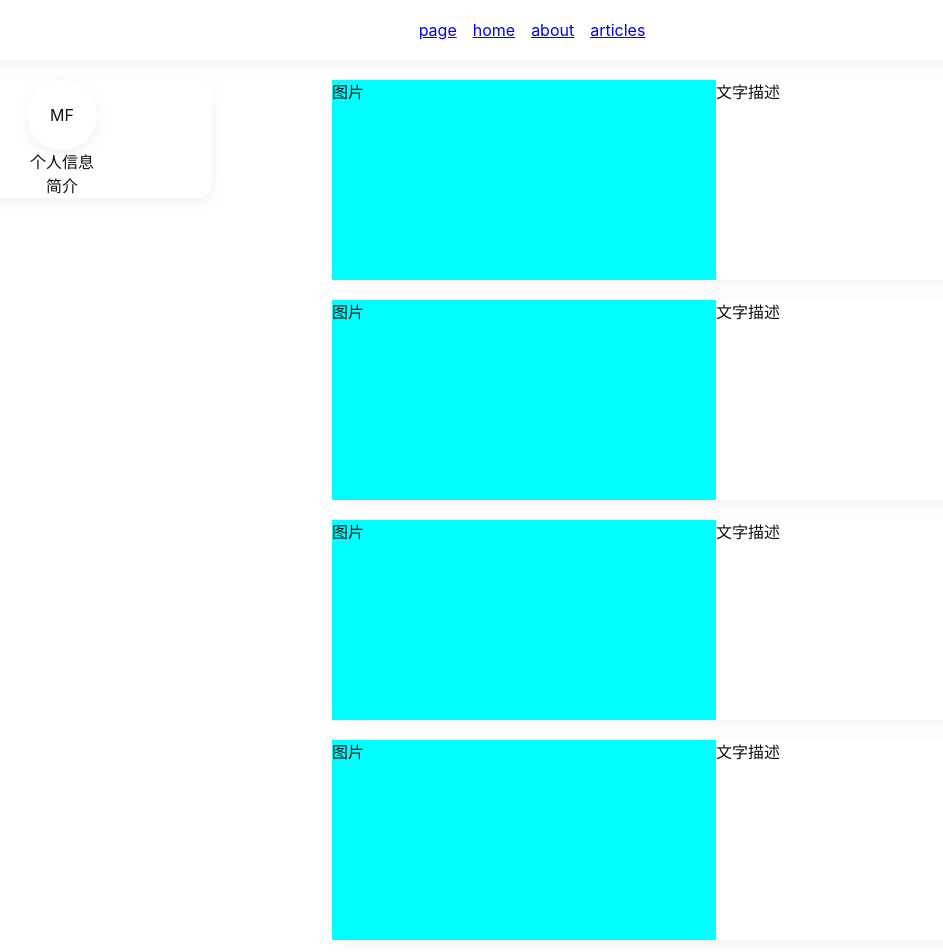
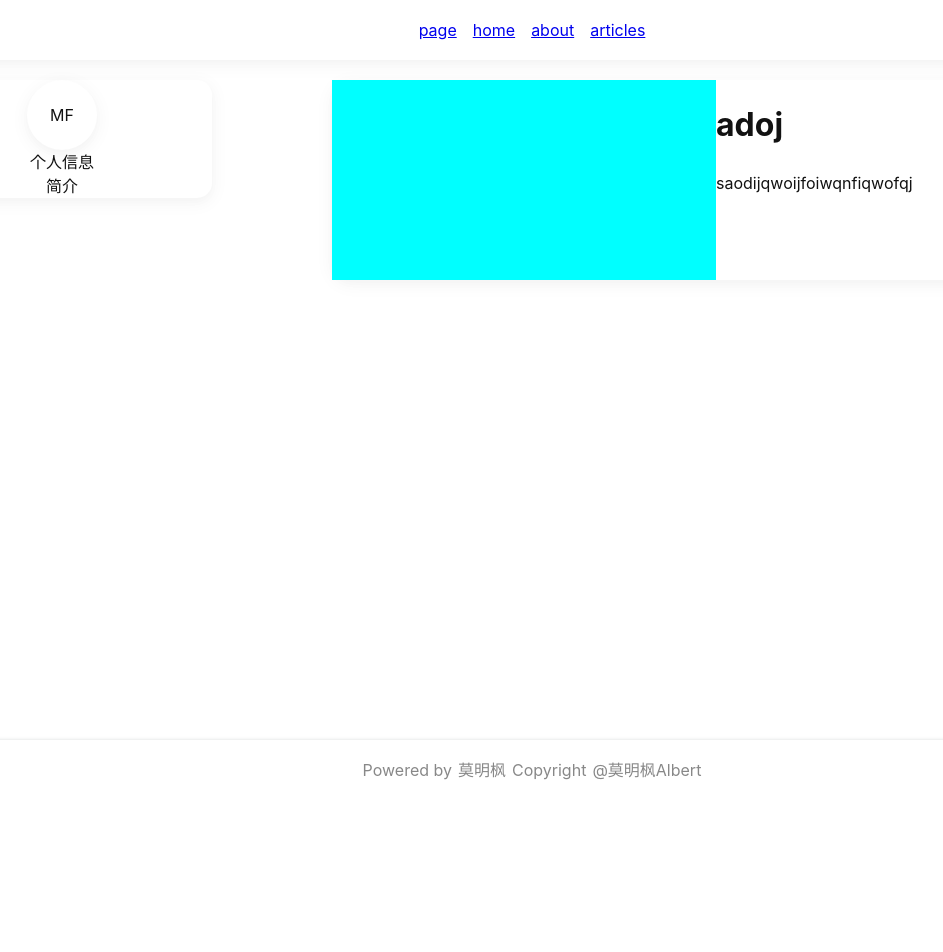
Before and after one commit to AlbertMok/react-web, a React (Vite) app: page /articles in a window 1280 px wide. Shown: the top 952 px of the page, without its empty margins (108-1051 px from the left). After the commit the page ends 800 px from the top, so only its background shows below. Built offline with nearby package versions, Linux system fonts and the light colour scheme.

Commit message:
新增文章卡片

```diff
--- a/src/App.tsx
+++ b/src/App.tsx
@@ -1,18 +1,15 @@
 import { ConfigProvider } from 'antd';
 import { Suspense } from 'react';
-import { Loading } from './components/Loading';
 import { RouterProvider } from 'react-router-dom';
 import { router } from './routers';
 
 function App() {
   return (
-    <div id="app">
-      <ConfigProvider>
-        <Suspense fallback={<Loading />}>
-          <RouterProvider router={router} />
-        </Suspense>
-      </ConfigProvider>
-    </div>
+    <ConfigProvider>
+      <Suspense>
+        <RouterProvider router={router} />
+      </Suspense>
+    </ConfigProvider>
   );
 }
 export default App;
--- a/src/components/ArticleCard/index.tsx
+++ b/src/components/ArticleCard/index.tsx
@@ -1,10 +1,19 @@
-import './style.less';
+import './style.scss';
 
-function ArticleCard() {
+interface ArticleCardProps {
+  title: string;
+  cover: string;
+  content: string;
+}
+
+function ArticleCard({ cover, title, content }: ArticleCardProps) {
   return (
     <div className="article-card">
-      <div className="cover">图片</div>
-      <div className="description">文字描述</div>
+      <div className="cover">{cover}</div>
+      <div className="description">
+        <h1>{title}</h1>
+        <p>{content}</p>
+      </div>
     </div>
   );
 }
--- a/src/components/Card/index.tsx
+++ b/src/components/Card/index.tsx
@@ -1,4 +1,4 @@
-import './style.less';
+import './style.scss';
 
 function Card() {
   return (
--- a/src/components/Loading.tsx
+++ /dev/null
@@ -1,9 +0,0 @@
-import { Spin } from "antd";
-
-export function Loading() {
-  return (
-    <div className="loading">
-      <Spin size="large" />
-    </div>
-  );
-}
--- a/src/layouts/components/AppMain/index.tsx
+++ b/src/layouts/components/AppMain/index.tsx
@@ -1,11 +1,10 @@
 import { Suspense } from 'react';
 import { Outlet } from 'react-router-dom';
-import { Loading } from '@/components/Loading';
 
 const AppMain = () => {
   return (
     <div className="app-main">
-      <Suspense fallback={<Loading />}>
+      <Suspense>
         <Outlet />
       </Suspense>
     </div>
--- a/src/pages/articles/index.tsx
+++ b/src/pages/articles/index.tsx
@@ -1,6 +1,6 @@
 import Card from '@/components/Card';
 import ArticleCard from '@/components/ArticleCard';
-import './style.less';
+import './style.scss';
 
 function Articles() {
   return (
@@ -12,12 +12,7 @@ function Articles() {
           </div>
         </div>
         <div className="articles-wrapper">
-          <ArticleCard />
-          <ArticleCard />
-          <ArticleCard />
-          <ArticleCard />
-          <ArticleCard /> <ArticleCard /> <ArticleCard /> <ArticleCard /> <ArticleCard /> <ArticleCard />
-          <ArticleCard /> <ArticleCard />
+          <ArticleCard title="adoj" content="saodijqwoijfoiwqnfiqwofqj" cover="" />
         </div>
       </div>
     </div>
```
Also changed, not shown: src/apis/articleApi.ts (+8 -7 lines), tsconfig.json (+4 -4 lines), src/components/ArticleCard/style.scss (renamed from src/components/ArticleCard/style.less), src/components/Card/style.scss (renamed from src/components/Card/style.less), src/pages/articles/style.scss (renamed from src/pages/articles/style.less).
